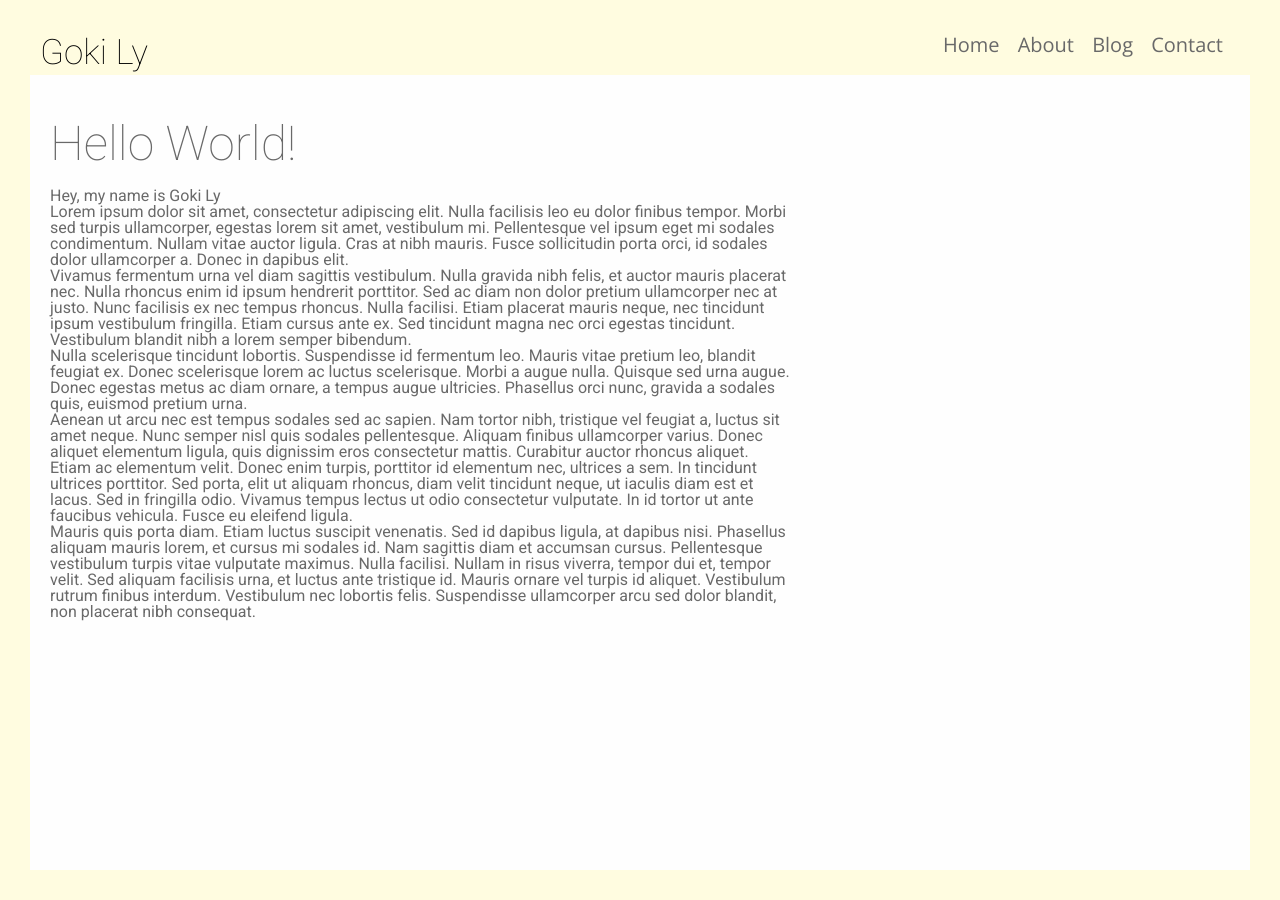
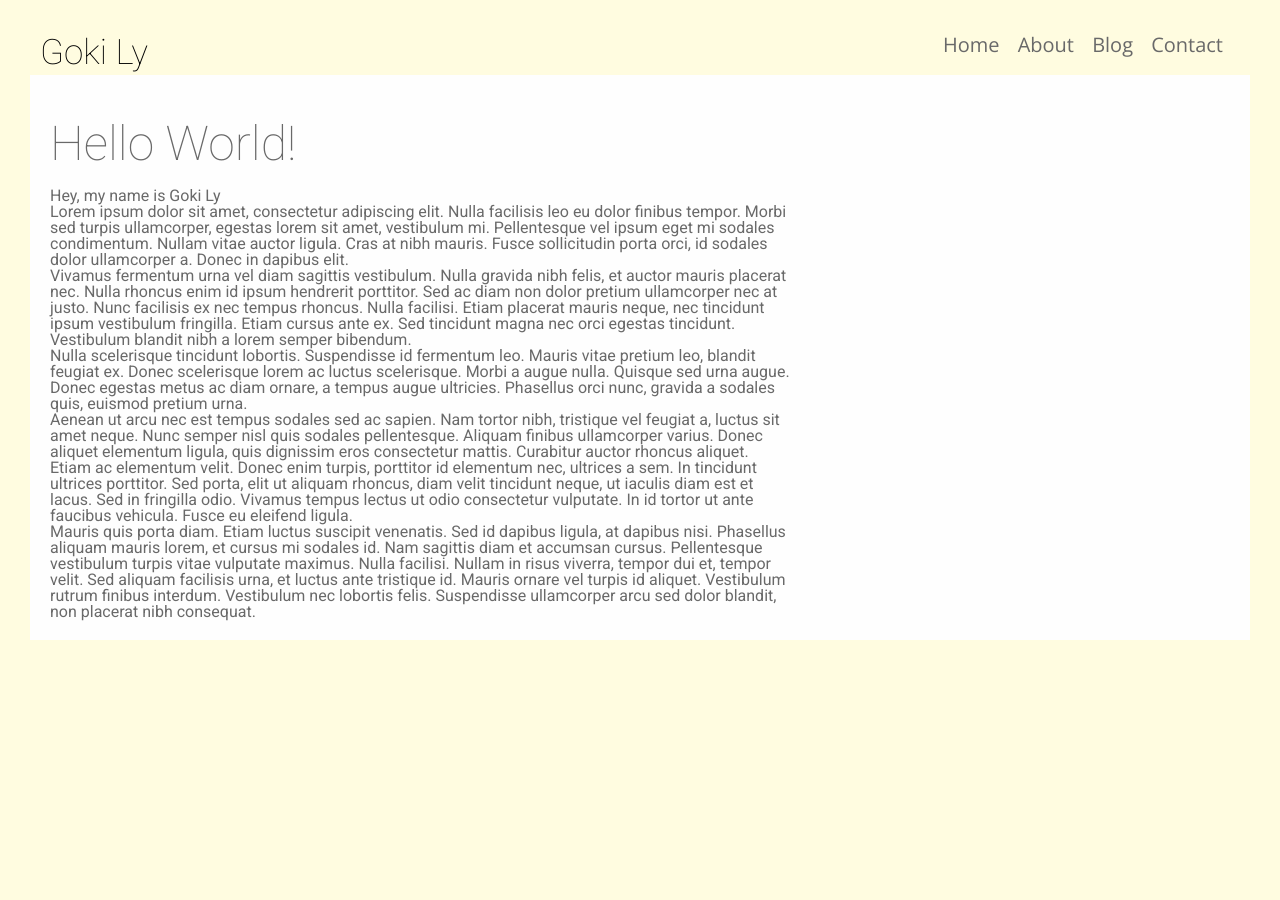
Before and after one commit to gokily/mysite, a Jekyll site: the page built from index.html, in a window 1280 px wide. Built offline with Jekyll 4.4.1, drawn with Linux system fonts in a browser that asks for light colours.

Commit message:
Correct the size of the whole wrapper in css.

```diff
--- a/_sass/main.scss
+++ b/_sass/main.scss
@@ -143,21 +143,16 @@ $mytest: #fffce0; //#FCF8ED;
 }
 
 html {
-  height: 100%;
   background-color: $mytest;
 }
+
 body {
   @include box_sizing;
   font-family: $roboto-font;
   height: 100%;
   padding: 30px;
 }
-h1,
-h2,
-h3,
-h4,
-h5,
-h6 {
+h1, h2, h3, h4, h5, h6 {
   line-height: 1.2;
   font-family: $roboto-font;
 }
@@ -189,6 +184,7 @@ $header-size: 50px;
 
 header {
   overflow: hidden;
+  flex: 0 0 auto;
   font-family: $open-font;
   width: 100%px;
   background-color: $mytest;
```
Lines whose indentation alone changed are shown as unchanged.
